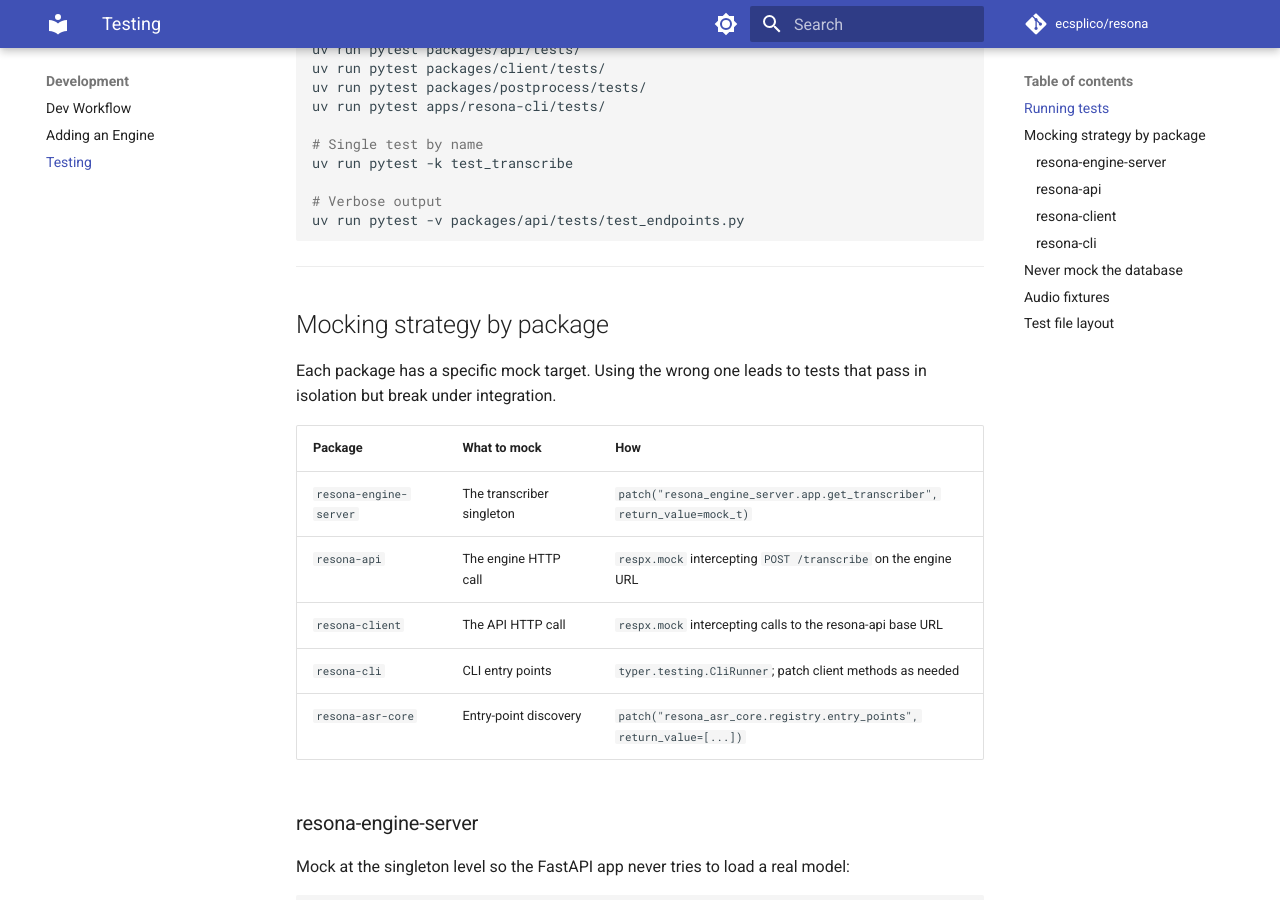
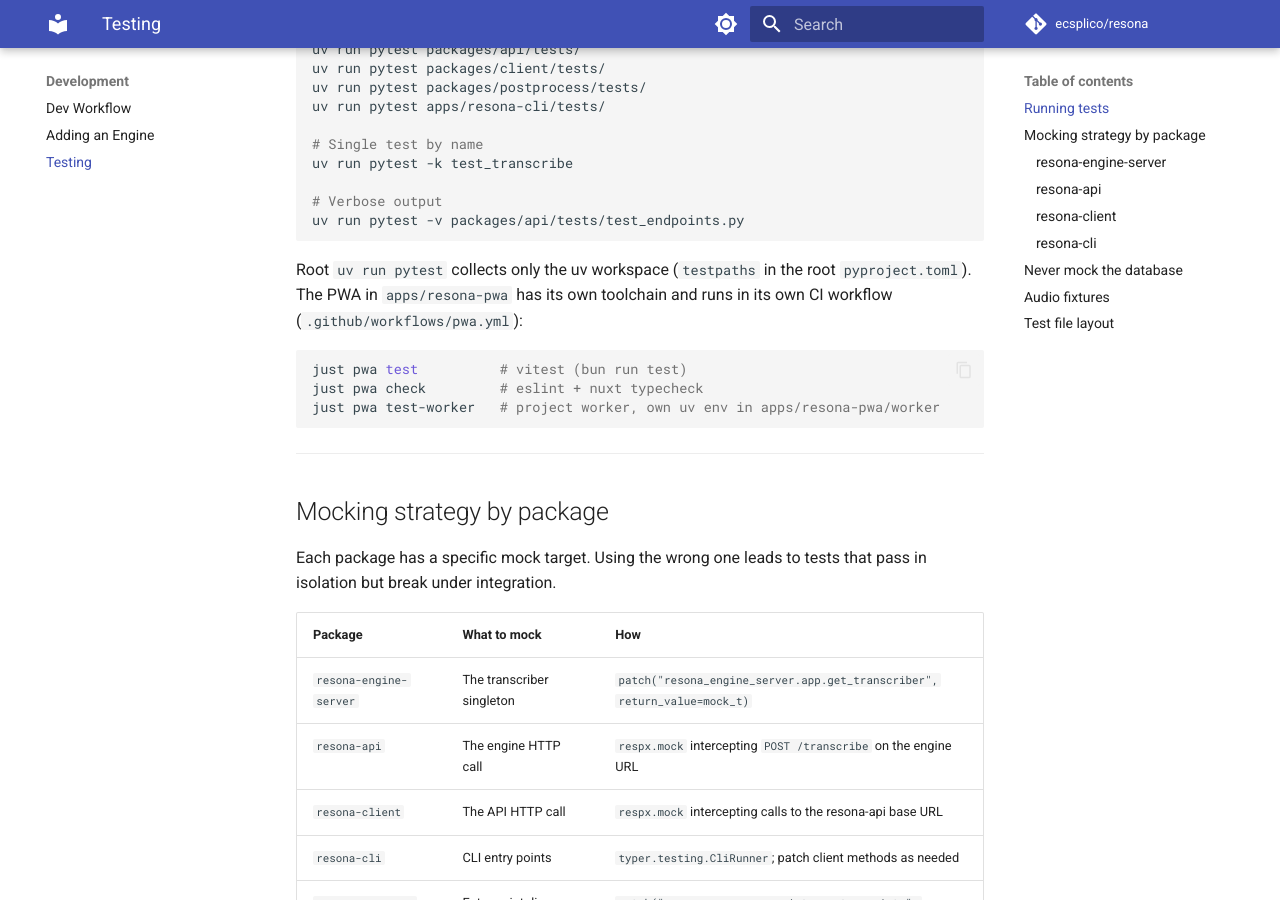
Before and after one commit to ecsplico/resona, an MkDocs documentation site: the page built from docs/development/testing.md, in a window 1280 px wide and 900 px high, scrolled down 506 px. Built offline with MkDocs 1.6.1 and Material for MkDocs 9.7.7, drawn with Linux system fonts in a browser that asks for light colours; comment, search, counter and statistics services are not loaded.

Commit message:
docs: monorepo paths in PWA README, PWA test commands in testing guide

````diff
--- a/docs/development/testing.md
+++ b/docs/development/testing.md
@@ -26,6 +26,16 @@ uv run pytest -k test_transcribe
 
 # Verbose output
 uv run pytest -v packages/api/tests/test_endpoints.py
+```
+
+Root `uv run pytest` collects only the uv workspace (`testpaths` in the root
+`pyproject.toml`). The PWA in `apps/resona-pwa` has its own toolchain and runs
+in its own CI workflow (`.github/workflows/pwa.yml`):
+
+```bash
+just pwa test          # vitest (bun run test)
+just pwa check         # eslint + nuxt typecheck
+just pwa test-worker   # project worker, own uv env in apps/resona-pwa/worker
 ```
 
 ---
````
Also changed, not shown: apps/resona-pwa/README.md (+3 -3 lines).
